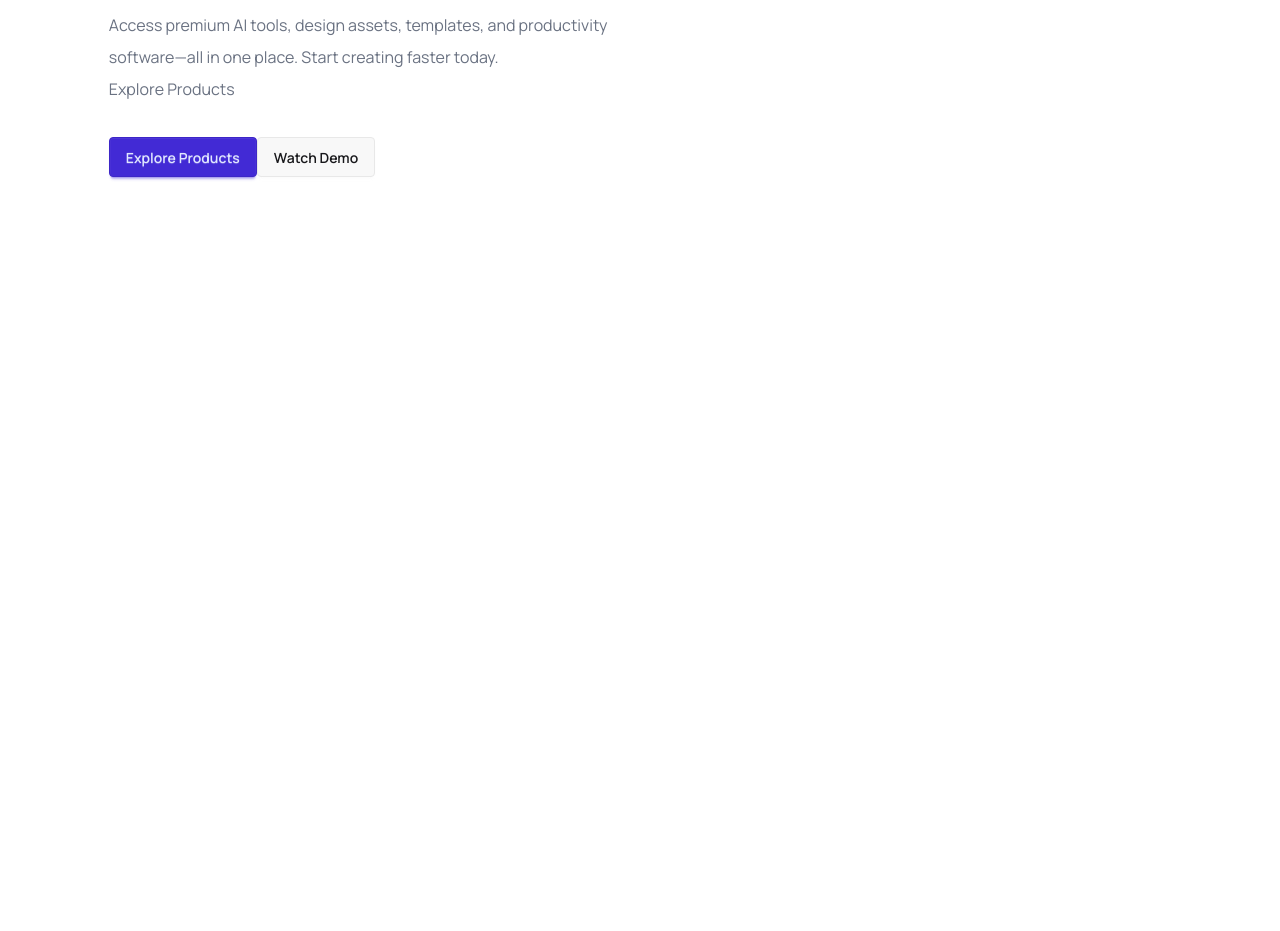
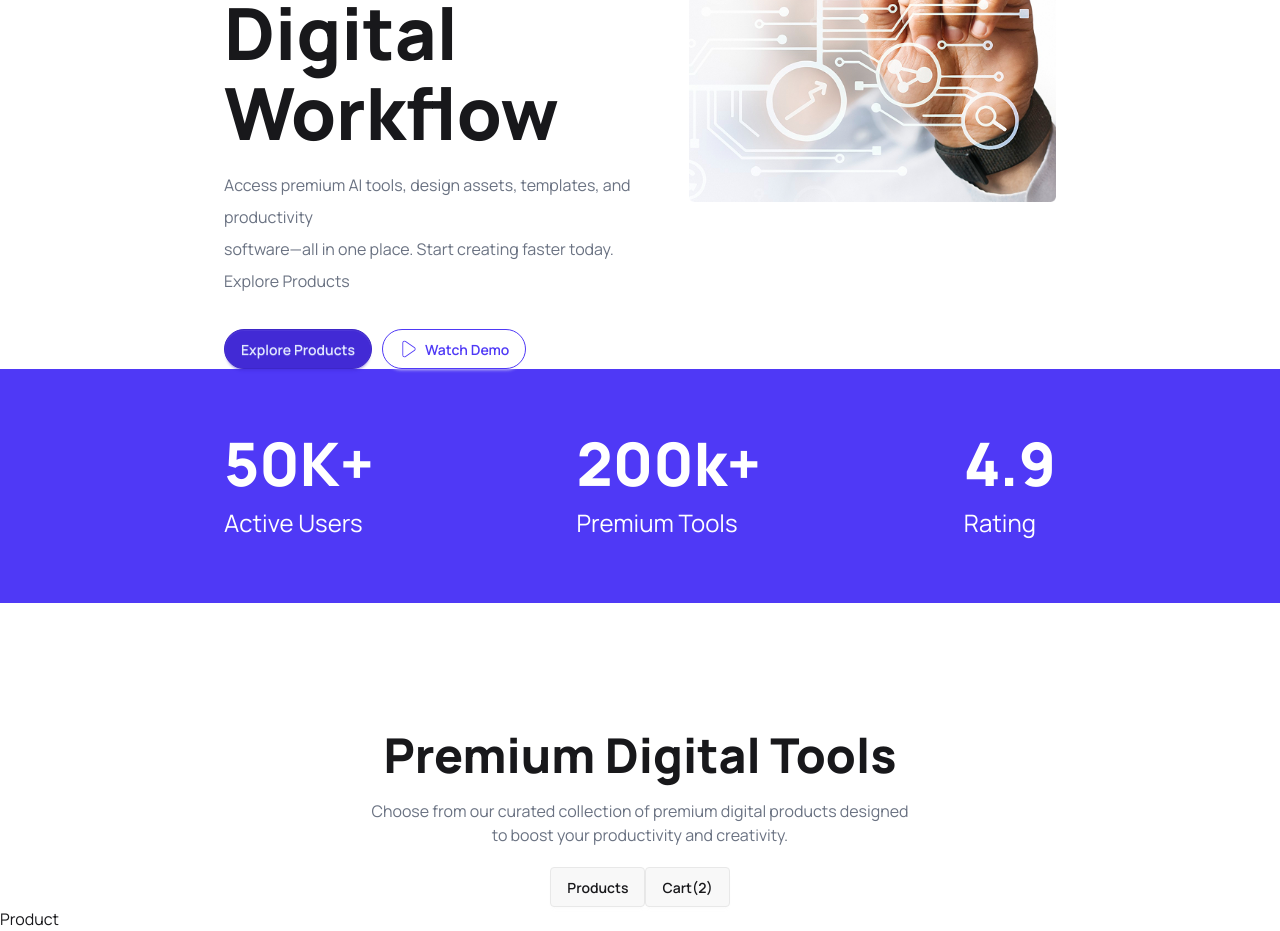
Before and after one commit to ZunaedAfif10/DigiTools-Platform, a React (Vite) app: page / in a window 1280 px wide. Shown: the part 380-1311 px from the top of the page. Before the commit the page ends 800 px from the top, so only its background shows below. Built offline with nearby package versions, Linux system fonts and the light colour scheme.

Commit message:
added info toggle and product json

```diff
--- a/package.json
+++ b/package.json
@@ -13,6 +13,7 @@
     "@tailwindcss/vite": "^4.2.2",
     "react": "^19.2.4",
     "react-dom": "^19.2.4",
+    "react-icons": "^5.6.0",
     "tailwindcss": "^4.2.2"
   },
   "devDependencies": {
--- /dev/null
+++ b/public/data.json
@@ -0,0 +1,122 @@
+[
+  {
+    "id": 1,
+    "name": "Starter Resume Kit",
+    "description": "Perfect for beginners to create professional resumes quickly.",
+    "price": 9.99,
+    "period": "one-time",
+    "tag": "New",
+    "tagType": "new",
+    "features": [
+      "20+ templates",
+      "Basic customization",
+      "Export to PDF"
+    ],
+    "icon": "file-text"
+  },
+  {
+    "id": 2,
+    "name": "Pro Resume Builder",
+    "description": "Advanced tools to craft job-winning resumes.",
+    "price": 19.99,
+    "period": "one-time",
+    "tag": "Best Seller",
+    "tagType": "best-seller",
+    "features": [
+      "100+ templates",
+      "ATS optimization",
+      "Export to PDF & Word"
+    ],
+    "icon": "award"
+  },
+  {
+    "id": 3,
+    "name": "Career Plus Subscription",
+    "description": "Monthly access to all premium resume features.",
+    "price": 7.99,
+    "period": "monthly",
+    "tag": "Popular",
+    "tagType": "popular",
+    "features": [
+      "Unlimited resumes",
+      "Cover letter builder",
+      "Cloud storage"
+    ],
+    "icon": "cloud"
+  },
+  {
+    "id": 4,
+    "name": "Ultimate Career Pack",
+    "description": "All-in-one yearly package for job seekers.",
+    "price": 59.99,
+    "period": "yearly",
+    "tag": "Best Seller",
+    "tagType": "best-seller",
+    "features": [
+      "All premium templates",
+      "LinkedIn profile optimizer",
+      "Priority support"
+    ],
+    "icon": "briefcase"
+  },
+  {
+    "id": 5,
+    "name": "Student Resume Pack",
+    "description": "Tailored templates and tools for students.",
+    "price": 4.99,
+    "period": "one-time",
+    "tag": "New",
+    "tagType": "new",
+    "features": [
+      "Student-friendly templates",
+      "Internship-focused content",
+      "Easy editing"
+    ],
+    "icon": "book"
+  },
+  {
+    "id": 6,
+    "name": "Executive Resume Suite",
+    "description": "Premium tools for senior professionals.",
+    "price": 29.99,
+    "period": "one-time",
+    "tag": "Popular",
+    "tagType": "popular",
+    "features": [
+      "Executive templates",
+      "Personal branding tools",
+      "Advanced formatting"
+    ],
+    "icon": "star"
+  },
+  {
+    "id": 7,
+    "name": "Freelancer Toolkit",
+    "description": "Showcase your freelance work with style.",
+    "price": 6.99,
+    "period": "monthly",
+    "tag": "Popular",
+    "tagType": "popular",
+    "features": [
+      "Portfolio templates",
+      "Client proposal builder",
+      "Export to PDF"
+    ],
+    "icon": "tool"
+  },
+  {
+    "id": 8,
+    "name": "Job Hunter Pro Annual",
+    "description": "Yearly access with exclusive job search tools.",
+    "price": 49.99,
+    "period": "yearly",
+    "tag": "Best Seller",
+    "tagType": "best-seller",
+    "features": [
+      "Job tracking dashboard",
+      "Interview preparation guides",
+      "Premium support"
+    ],
+    "icon": "search"
+  }
+]
--- a/src/App.jsx
+++ b/src/App.jsx
@@ -1,13 +1,28 @@
+import { Suspense } from 'react'
 import './App.css'
 import { Header } from './components/Header/Header'
+import { Info } from './components/Info/Info'
 import { Navbar } from './components/Navbar/Navbar'
+import { Toggle } from './components/Toggle/Toggle'
+import { Product } from './components/Product/Product'
+
+const fetchProduct = async()=>{
+  const res = await fetch('/data.json');
+  return res.json();
+}
 
 function App() {
-
+  const promiseProduct = fetchProduct();
+  console.log(promiseProduct);
   return (
     <>
       <Navbar></Navbar>
       <Header></Header>
+      <Info></Info>
+      <Toggle></Toggle>
+      <Suspense fallback={<span className="loading loading-spinner loading-lg"></span>}>
+        <Product promiseProduct={promiseProduct}></Product>
+      </Suspense>
     </>
   )
 }
--- a/src/components/Header/Header.jsx
+++ b/src/components/Header/Header.jsx
@@ -1,10 +1,12 @@
 import React from 'react'
 import dot from '../../assets/dot.png'
+import { CiPlay1 } from 'react-icons/ci'
+import banner from '../../assets/banner.png'
 
 export const Header = () => {
   return (
     <div>
-        <div className='lg:max-w-[83%] mx-auto'>
+        <div className='lg:max-w-[65%] mx-auto flex justify-between'>
             <div>
                 <div className='flex bg-[#E1E7FF] inline-flex py-2 px-4 rounded-3xl'>
                     <img src={dot} className='mr-1' width={23} alt="" />
@@ -13,12 +15,12 @@ export const Header = () => {
                 <h1 className='text-7xl font-extrabold mb-4 mt-6 leading-20'>Supercharge Your <br /> Digital Workflow</h1>
                 <p className='leading-8 text-gray-500'>Access premium AI tools, design assets, templates, and productivity <br />software—all in one place. Start creating faster today. <br />Explore Products</p>
                 <div className='mt-8'>
-                    <button className='btn btn-primary'>Explore Products</button>
-                    <button className='btn'>Watch Demo</button>
+                    <button className='btn btn-primary mr-2.5 rounded-3xl'>Explore Products</button>
+                    <button className='btn rounded-3xl bg-white text-[#4F39F6] border border-[#4F39F6]'><CiPlay1 size='20'></CiPlay1> Watch Demo</button>
                 </div>
             </div>
             <div>
-
+                <img src={banner} alt="" className='mb-24'/>
             </div>
         </div>
     </div>
--- /dev/null
+++ b/src/components/Info/Info.jsx
@@ -0,0 +1,22 @@
+import React from 'react'
+
+export const Info = () => {
+  return (
+    <div className='bg-[#4F39F6]'>
+    <div className='lg:max-w-[65%] mx-auto flex justify-between py-16'>
+        <div>
+            <h1 className='text-white font-extrabold text-6xl pb-3.5'>50K+</h1>
+            <p className='text-white text-2xl'>Active Users</p>
+        </div>
+        <div>
+            <h1 className='text-white font-extrabold text-6xl pb-3.5'>200k+</h1>
+            <p className='text-white text-2xl'>Premium Tools</p>
+        </div>
+        <div>
+            <h1 className='text-white font-extrabold text-6xl pb-3.5'>4.9</h1>
+            <p className='text-white text-2xl'>Rating</p>
+        </div>
+    </div>
+    </div>
+  )
+}
--- /dev/null
+++ b/src/components/Product/Product.jsx
@@ -0,0 +1,9 @@
+import React, { use } from 'react'
+
+export const Product = ({promiseProduct}) => {
+    const data = use(promiseProduct);
+    console.log(data);
+  return (
+    <div>Product</div>
+  )
+}
--- /dev/null
+++ b/src/components/Toggle/Toggle.jsx
@@ -0,0 +1,12 @@
+import React from 'react'
+
+export const Toggle = () => {
+  return (
+    <div className='mt-32 text-center'>
+        <h1 className='font-extrabold text-5xl'>Premium Digital Tools</h1>
+        <p className='text-gray-500 py-5'>Choose from our curated collection of premium digital products designed <br />to boost your productivity and creativity.</p>
+        <button className='btn'>Products</button>
+        <button className='btn'>Cart(2)</button>
+    </div>
+  )
+}
```
Also changed, not shown: 1 other file (tests, documents, lock files or other folders).
